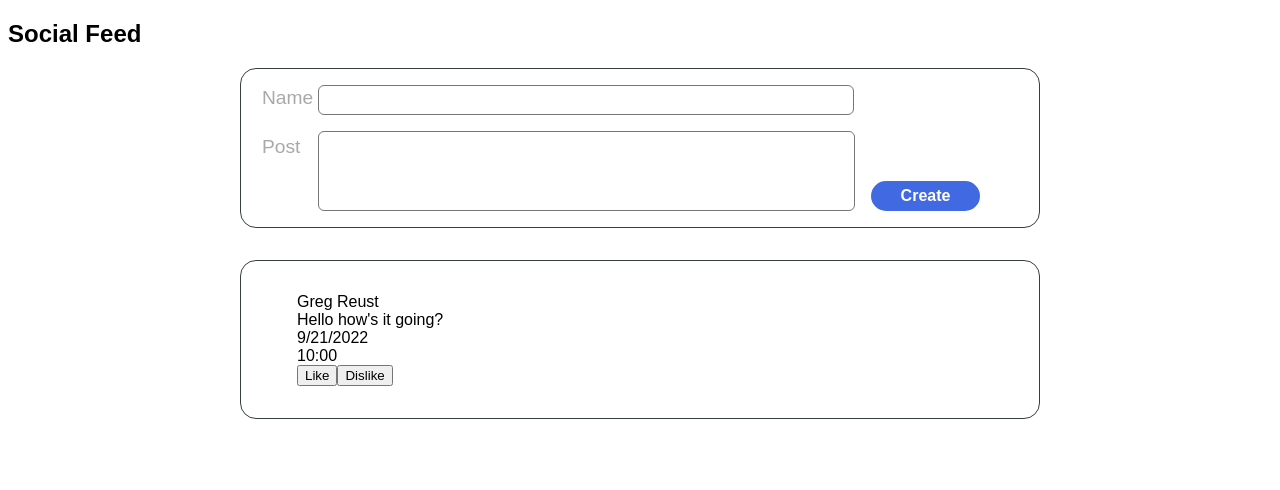
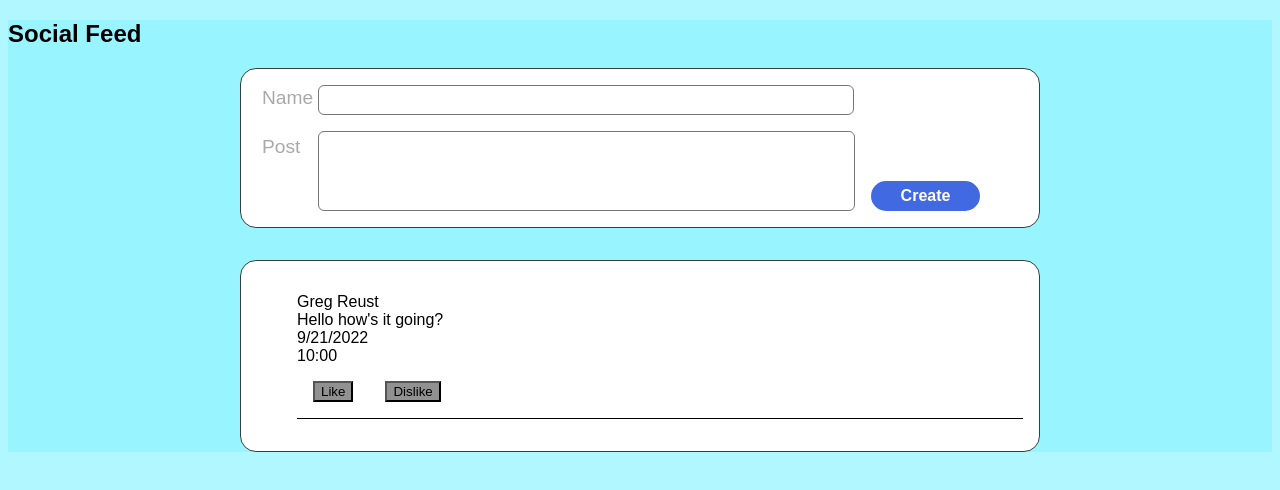
Before and after one commit to gregreust/Social-Feed-Clone, a React (Create React App) app in the folder social_feed/: page / in a window 1280 px wide. Shown: the top 490 px of the page. Built offline with nearby package versions, Linux system fonts and the light colour scheme.

Commit message:
Like and Dislike buttons change color on click. Added background colors

```diff
--- a/social_feed/src/components/Post.jsx
+++ b/social_feed/src/components/Post.jsx
@@ -1,14 +1,40 @@
-import React from 'react';
+import React, {useState} from 'react';
 
 const Post = ({postObject}) => {
+
+    const [likeButtonClass, setLikeButtonClass] = useState("inactive");
+    const [dislikeButtonClass, setDislikeButtonClass] = useState("inactive");
+
+    function handleLikeClick() {
+        if (likeButtonClass === "inactive"){
+            setLikeButtonClass("liked");
+            if (dislikeButtonClass === "disliked"){
+                setDislikeButtonClass("inactive");
+            }
+        } else {
+            setLikeButtonClass("inactive");
+        }
+    }
+
+    function handleDislikeClick(){
+        if (dislikeButtonClass === "inactive"){
+            setDislikeButtonClass("disliked");
+            if (likeButtonClass === "liked"){
+                setLikeButtonClass("inactive");
+            }
+        } else {
+            setDislikeButtonClass("inactive");
+        }
+    }
+
      return (
         <div class="post">
             <div class="name">{postObject.name}</div>
             <div class="body">{postObject.body}</div>
             <div class="date">{postObject.date}</div>
             <div class="time">{postObject.time}</div>
-            <button class="reaction" id="like">Like</button>
-            <button class="reaction" id="dislike">Dislike</button>
+            <button class={likeButtonClass} onClick={handleLikeClick}>Like</button>
+            <button class={dislikeButtonClass} onClick={handleDislikeClick}>Dislike</button>
         </div>
     );
 }
--- a/social_feed/src/index.css
+++ b/social_feed/src/index.css
@@ -1,6 +1,6 @@
 * {
     box-sizing: border-box;
-    /* background:lightblue; */
+    background:rgba(152, 245, 255, 0.757);
     font-family:Arial, Helvetica, sans-serif;
 }
 
@@ -26,6 +26,7 @@
 .formcontainer {
     display: flex;
     flex-direction: row;
+    background-color: white;
 }
 
 label{
@@ -33,11 +34,14 @@ label{
     font-weight: 500;
     font-size: larger;
     color:darkgray;
+    background-color: white;
 
 }
 
 .form-top{
     padding-bottom: 1rem;
+    background-color: white;
+
 }
 
 .form-top input {
@@ -46,12 +50,13 @@ label{
     border-style: solid;
     border-width: 1px;
     border-radius: 6px;
+    background-color: white;
 }
 
 .form-bottom{
    display: flex;
    text-align: left;
-
+   background-color: white;
 }
 
 .form-bottom textarea {
@@ -62,6 +67,7 @@ label{
     border-style: solid;
     border-width: 1px;
     border-radius: 6px;
+    background-color: white;
 }
 
 
@@ -79,10 +85,49 @@ label{
     align-self: flex-end;
 }
 
-.reaction {
-
+.post {
+    background-color: white;
+    margin-top: 1rem;
 }
 
+.post .name{
+    background-color: white;
+}
+
+.post .body {
+    background-color: white;
+}
+
+.post .time{
+    background-color: white;
+}
+
+.post .date{
+    background-color: white;
+}
 .feed-list {
     list-style: none;
+    background-color: white;
 }
+
+.feed-list li {
+    border-bottom: 100%;
+    border-bottom-style: solid;
+    border-bottom-width: 1px;
+    background-color: white;
+}
+
+.inactive {
+    background-color: rgb(145, 145, 145);
+    margin:1rem;
+}
+
+.liked {
+    background-color: rgba(61, 249, 79, 0.872);
+    margin: 1rem;
+}
+
+.disliked {
+    background-color: rgba(253, 71, 71, 0.867);
+    margin: 1rem;
+}
```
